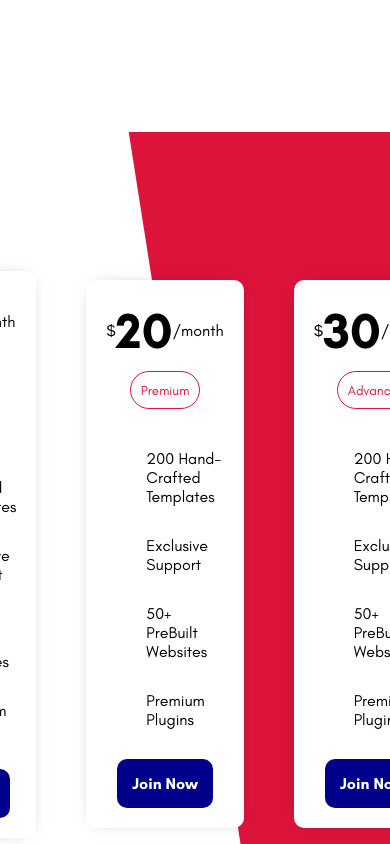
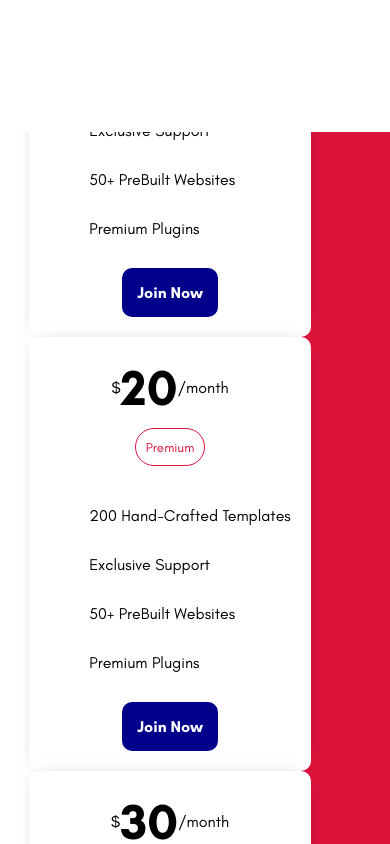
Before and after one commit to GabrielReisfeld/Digital-Agency-Web, a React (Create React App) app: page / in a window 390 px wide. Shown: the part 2400-3244 px from the top of the page. Built offline with nearby package versions, Linux system fonts and the light colour scheme.

Commit message:
added media queries to Price

```diff
--- a/src/components/Price.jsx
+++ b/src/components/Price.jsx
@@ -7,6 +7,9 @@ const Container = styled.div`
   display: flex;
   align-items: center;
   justify-content: center;
+  @media only screen and (max-width: 480px) {
+    flex-direction: column;
+  }
 `;
 
 const Price = () => {
```
